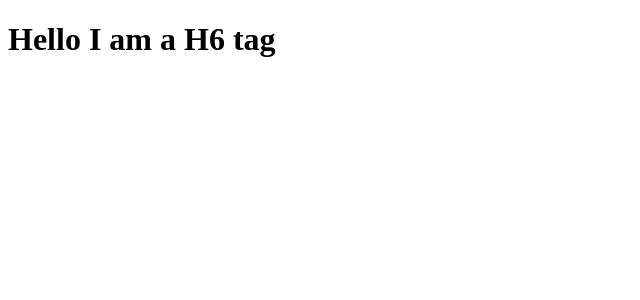
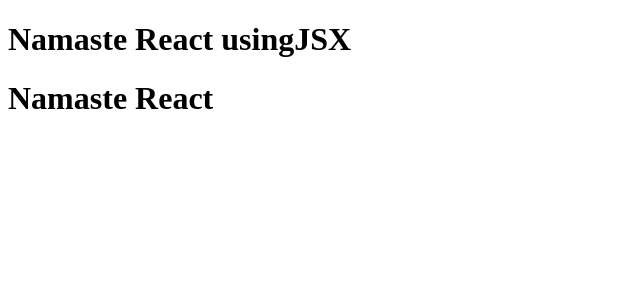
Before and after one commit to piyushrj57/namaste-react, a React (Vite) app: page / in a window 1280 px wide. Shown: the top 300 px of the page, without its empty margins (0-640 px from the left). Built offline with nearby package versions, Linux system fonts and the light colour scheme.

Commit message:
Episode-3

```diff
--- a/App.js
+++ b/App.js
@@ -1,12 +1,21 @@
-import React from "react"
-import ReactDOM from "react-dom/client"
-const parent = React.createElement("div", {id: "parent"},
-    React.createElement("h1", {id: "child"}, "Hello I am a H6 tag")
-);
+import React from "react";
+import ReactDOM from "react-dom/client";
+
+const jsxHeading = <h1 id="heading">Hello World from JSX.</h1>;
 
 
+//React Functional Component
+const Title = () => {
+    return <h1 className="head">Namaste React usingJSX </h1>
+}
+const HeadingComponent = () =>
+(<div>
+    <Title />
+     <h1 className="heading">Namaste React </h1>
+</div>);
 
+//Root
+const root = ReactDOM.createRoot(document.getElementById("root"));
 
-
-const root = ReactDOM.createRoot(document.getElementById("root"));
-root.render(parent);
+//Render
+root.render(<HeadingComponent />);
--- a/package.json
+++ b/package.json
@@ -3,6 +3,8 @@
   "version": "1.0.0",
   "description": "This is Namaste React by Peeyush Raj",
   "scripts": {
+    "start": "parcel index.html",
+    "build": "parcel build index.html",
     "test": "jest"
   },
   "repository": {
```
